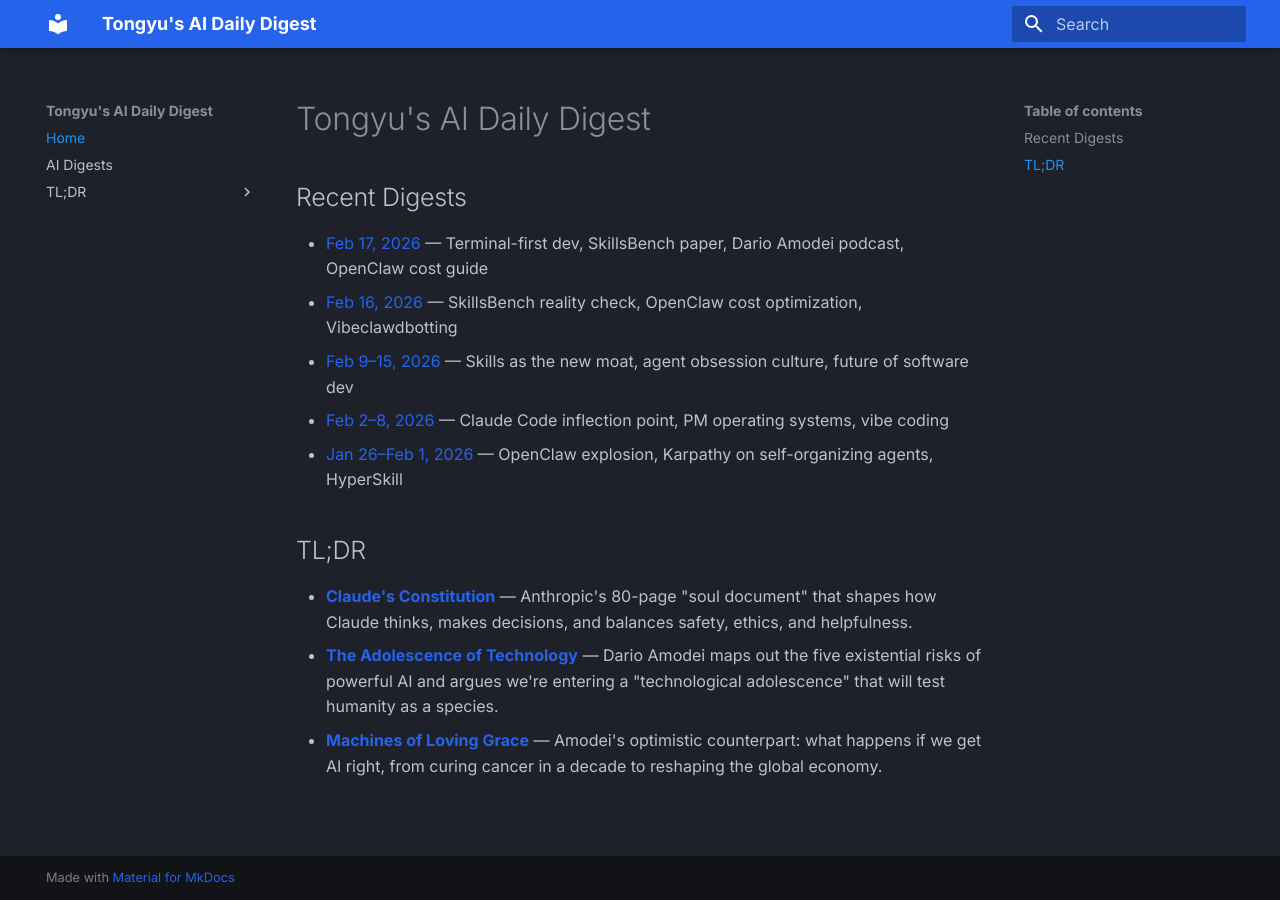
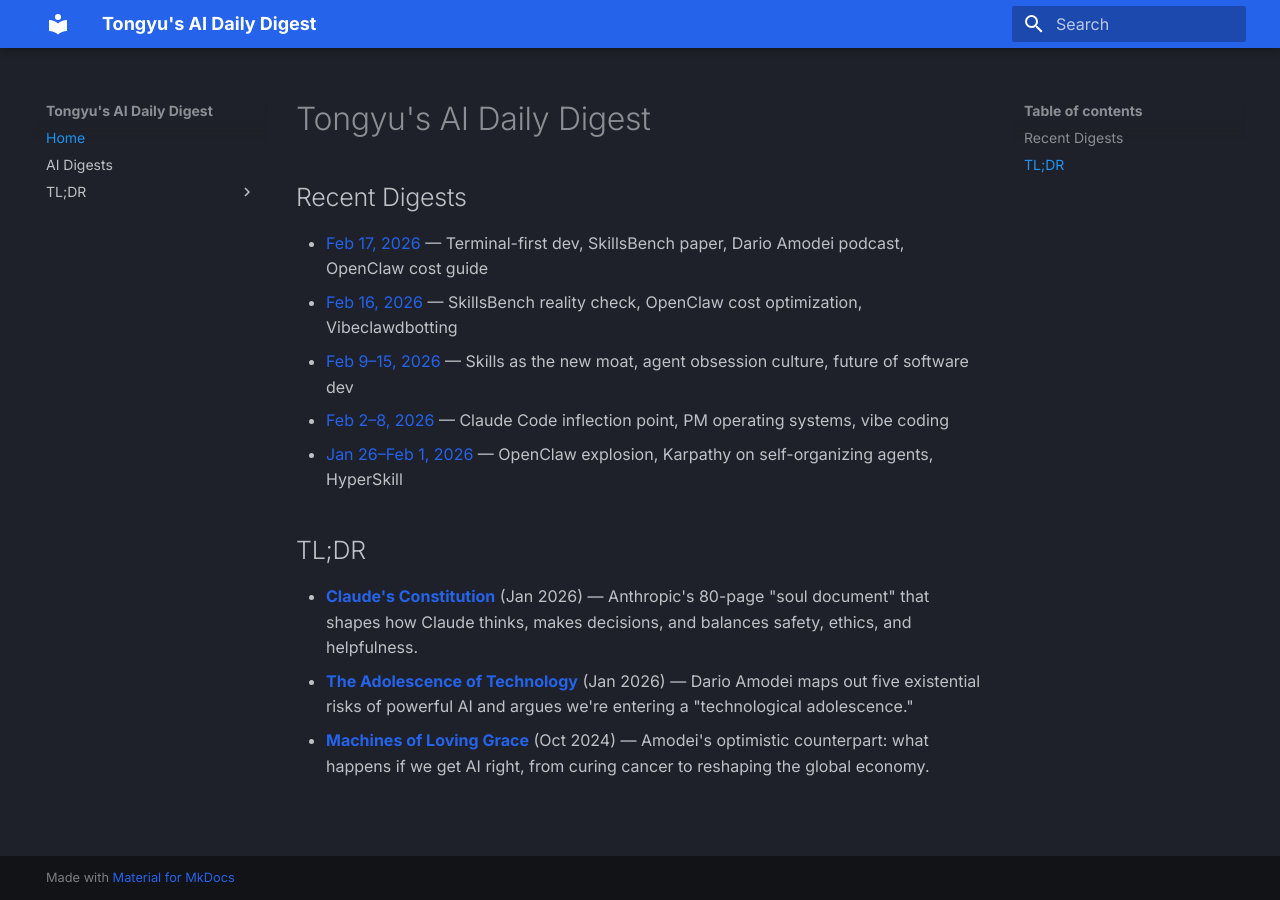
Before and after one commit to tongyuwang/ai-daily-digest, an MkDocs documentation site: the page built from docs/index.md, in a window 1280 px wide. Built offline with MkDocs 1.6.1 and Material for MkDocs 9.7.7, drawn with Linux system fonts in a browser that asks for light colours.

```diff
--- a/docs/index.md
+++ b/docs/index.md
@@ -10,6 +10,6 @@
 
 ## TL;DR
 
-- **[Claude's Constitution](tldr/claudes-constitution.md)** — Anthropic's 80-page "soul document" that shapes how Claude thinks, makes decisions, and balances safety, ethics, and helpfulness.
-- **[The Adolescence of Technology](tldr/the-adolescence-of-technology.md)** — Dario Amodei maps out the five existential risks of powerful AI and argues we're entering a "technological adolescence" that will test humanity as a species.
-- **[Machines of Loving Grace](tldr/machines-of-loving-grace.md)** — Amodei's optimistic counterpart: what happens if we get AI right, from curing cancer in a decade to reshaping the global economy.
+- **[Claude's Constitution](tldr/claudes-constitution.md)** (Jan 2026) — Anthropic's 80-page "soul document" that shapes how Claude thinks, makes decisions, and balances safety, ethics, and helpfulness.
+- **[The Adolescence of Technology](tldr/the-adolescence-of-technology.md)** (Jan 2026) — Dario Amodei maps out five existential risks of powerful AI and argues we're entering a "technological adolescence."
+- **[Machines of Loving Grace](tldr/machines-of-loving-grace.md)** (Oct 2024) — Amodei's optimistic counterpart: what happens if we get AI right, from curing cancer to reshaping the global economy.
```
